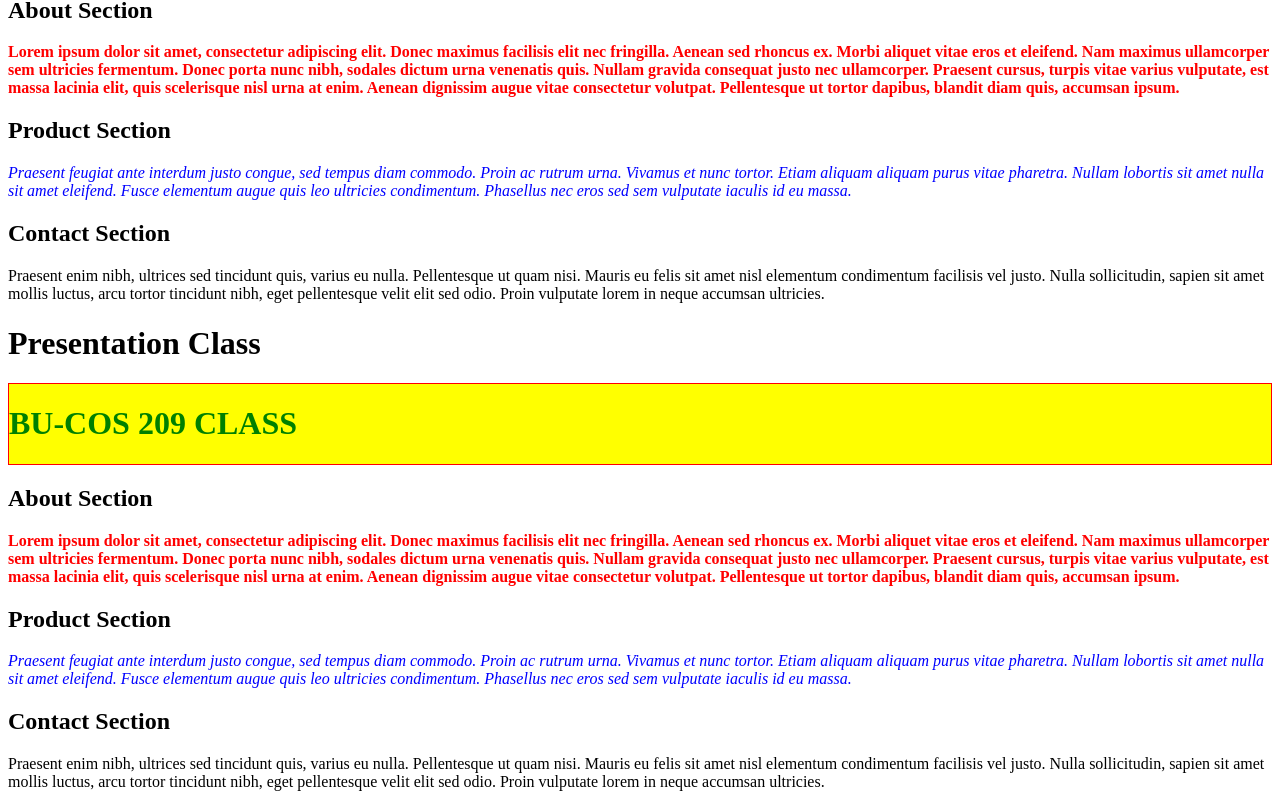
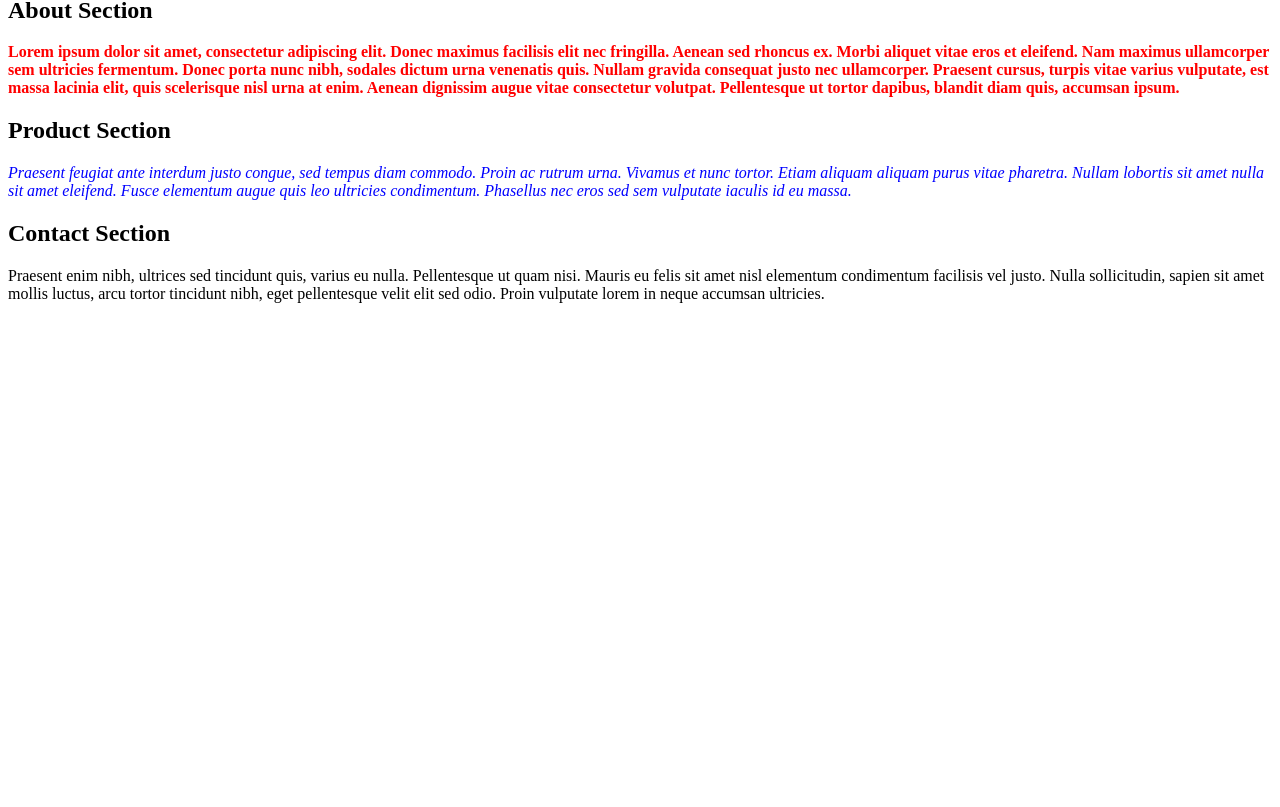
Before and after one commit to agunbiadeademola627-cyber/React-Class-Components-Agunbiade-Ademola-Nelson-24.1194, a React (Create React App) app in the folder reactclass/: page / in a window 1280 px wide. Shown: the part 232-1039 px from the top of the page. After the commit the page ends 800 px from the top, so only its background shows below. Built offline with nearby package versions, Linux system fonts and the light colour scheme.

Commit message:
Update index.js

```diff
--- a/reactclass/src/index.js
+++ b/reactclass/src/index.js
@@ -2,22 +2,9 @@ import React from 'react';
 import ReactDOM from 'react-dom/client';
 
 import App from './App';
-import About from './components/About';
-import Products from './components/Products';
-import Contact from './components/Contact';
-import Heading  from "./components/Heading";
-
-
 const root = ReactDOM.createRoot(document.getElementById('sophia'));
 root.render(
     <React.StrictMode>
-        <App/>
-
-        <h1>Presentation Class</h1>
-        <Heading/>
-        <About/>
-        <Products/>
-        <Contact/>
-
+            <App/>
     </React.StrictMode>
 );
```
